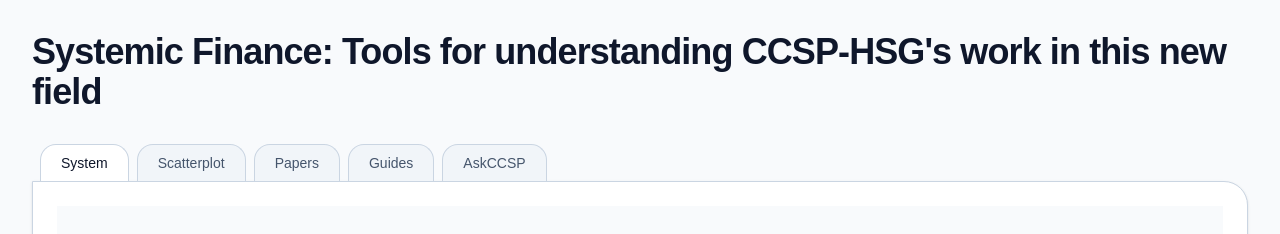
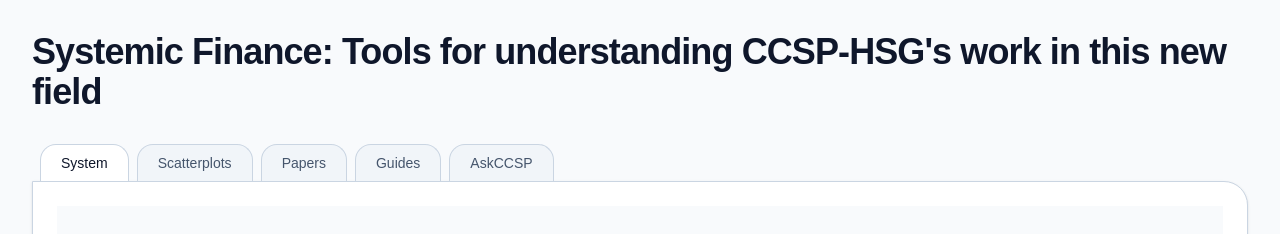
Before and after one commit to jh-tpp/visuals, a Next.js app: page / in a window 1280 px wide. Shown: the top 234 px of the page. Built offline with nearby package versions, Linux system fonts and the light colour scheme.

Commit message:
Update page.tsx

```diff
--- a/app/page.tsx
+++ b/app/page.tsx
@@ -83,7 +83,7 @@ export default function Page() {
                     : "bg-slate-100 text-slate-600 hover:bg-slate-200"
                 }`}
               >
-                Scatterplot
+                Scatterplots
               </button>
 
               <button
```
